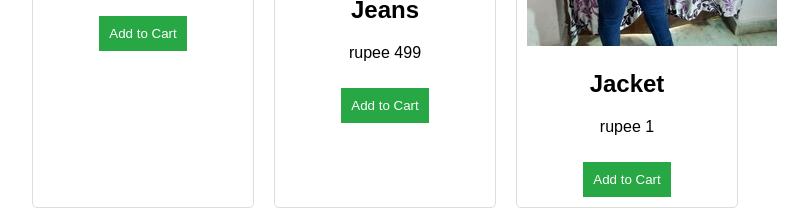
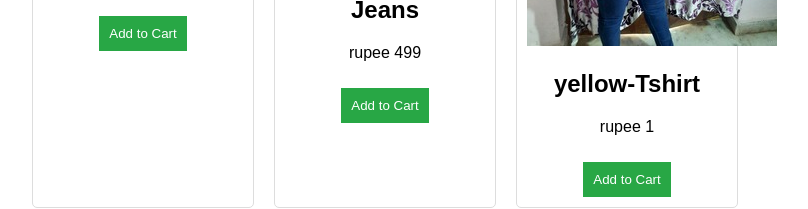
Before and after one commit to rajudruva2/serverless-frontend, a React (Create React App) app: page / in a window 1280 px wide. Shown: the part 378-587 px from the top of the page, without its empty margins (255-1063 px from the left). Built offline with nearby package versions, Linux system fonts and the light colour scheme.

Commit message:
Update App.js

```diff
--- a/src/App.js
+++ b/src/App.js
@@ -11,7 +11,7 @@ import sareeImage from "./assets/saree.jpg";
 const products = [
   { id: 1, name: "T-Shirt", price: 299, image: tshirtImage },
   { id: 2, name: "Jeans", price: 499, image: jeansImage },
-  { id: 3, name: "Jacket", price: 1, image: sareeImage },
+  { id: 3, name: "yellow-Tshirt", price: 1, image: sareeImage },
 ];
 
 function App() {
```
